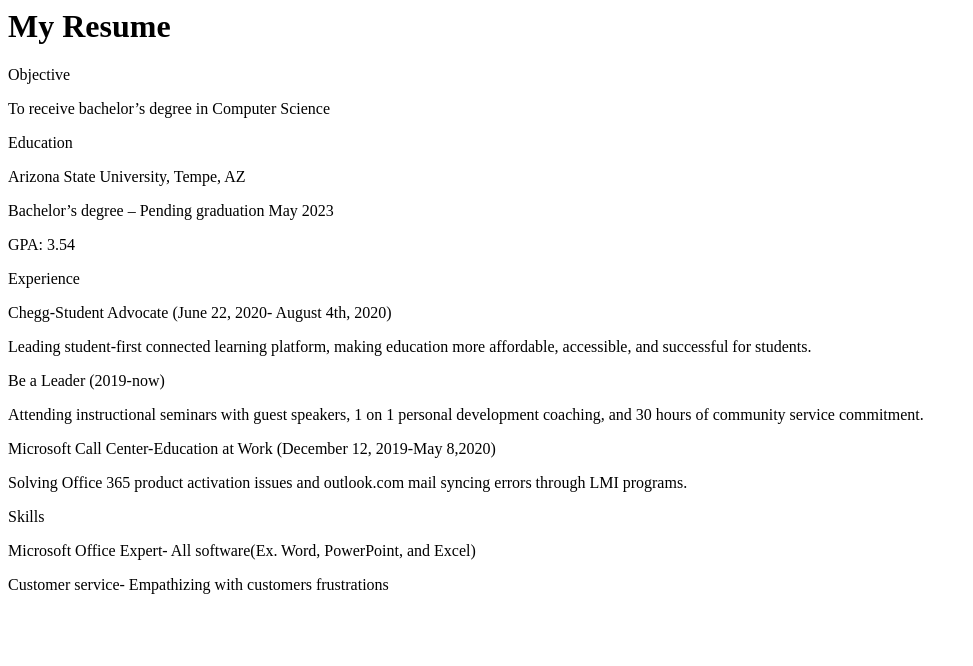
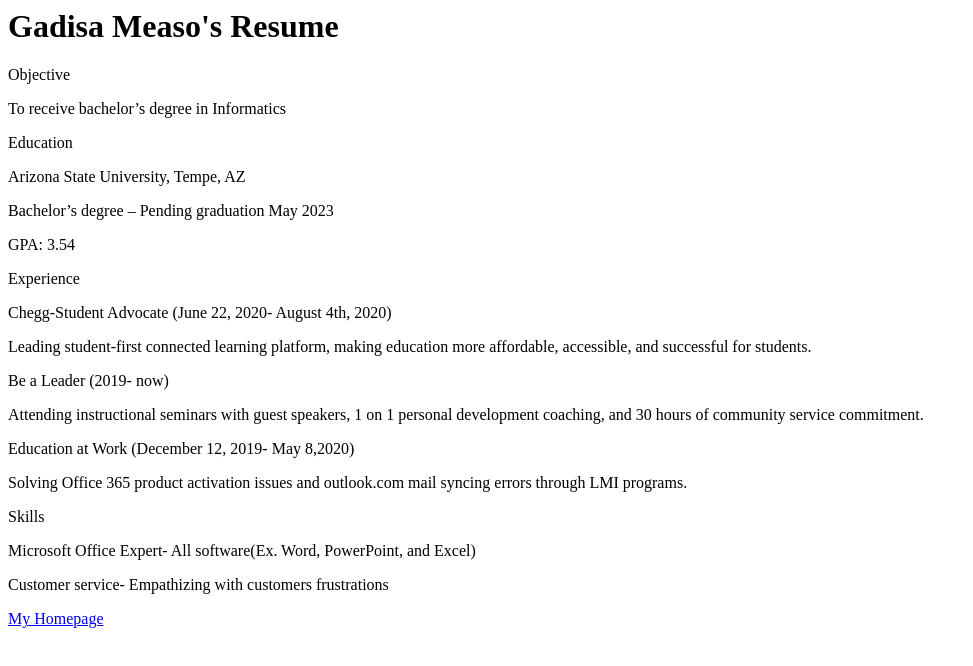
Before and after one commit to Gmeaso/CPI-101-assin, a plain HTML site: page resume.html in a window 1280 px wide. Shown: the whole page, without its empty margins (0-973 px from the left). Drawn offline with Linux system fonts and the light colour scheme.

Commit message:
resume.html
resume.html

```diff
--- a/resume.html
+++ b/resume.html
@@ -1,14 +1,17 @@
 <html>
     <head>
-    <h1>My Resume</h1>
-      </head>
+
+      <h1> Gadisa Measo's Resume </h1>
+
+
+    </head>
 
       <body>
 
 
 Objective
 
-                      <p>To receive bachelor’s degree in Computer Science</p>
+                      <p>To receive bachelor’s degree in Informatics</p>
 
 Education
                       <p>Arizona State University, Tempe, AZ</p>
@@ -19,20 +22,20 @@ Education
 
 Experience
 
-                    <p>Chegg-Student Advocate (June 22, 2020- August 4th, 2020)</p>
+                    <p> Chegg-Student Advocate                               (June 22, 2020- August 4th, 2020)</p>
                             <p>Leading student-first connected learning platform, making education more affordable,
                              accessible, and successful for students.</p>
 
 
 
-Be a Leader (2019-now)
+Be a Leader                                                                               (2019- now)
 
                            <p>Attending instructional seminars with guest speakers, 1 on 1 personal development
                               coaching, and 30 hours of community service commitment.</p>
 
 
 
-Microsoft Call Center-Education at Work (December 12, 2019-May 8,2020)
+Education at Work                                                                         (December 12, 2019- May 8,2020)
                             <p> Solving Office 365 product activation issues and outlook.com mail syncing errors through
                              LMI programs.</p>
 
@@ -46,7 +49,7 @@ Microsoft Call Center-Education at Work (December 12, 2019-May 8,2020)
                             <p>Customer service- Empathizing with customers frustrations</p>
 
 
-
+                           <a href="https://gmeaso.github.io/CPI-101-assin/"> My Homepage </a>
 
       </body>
   </html>
```
